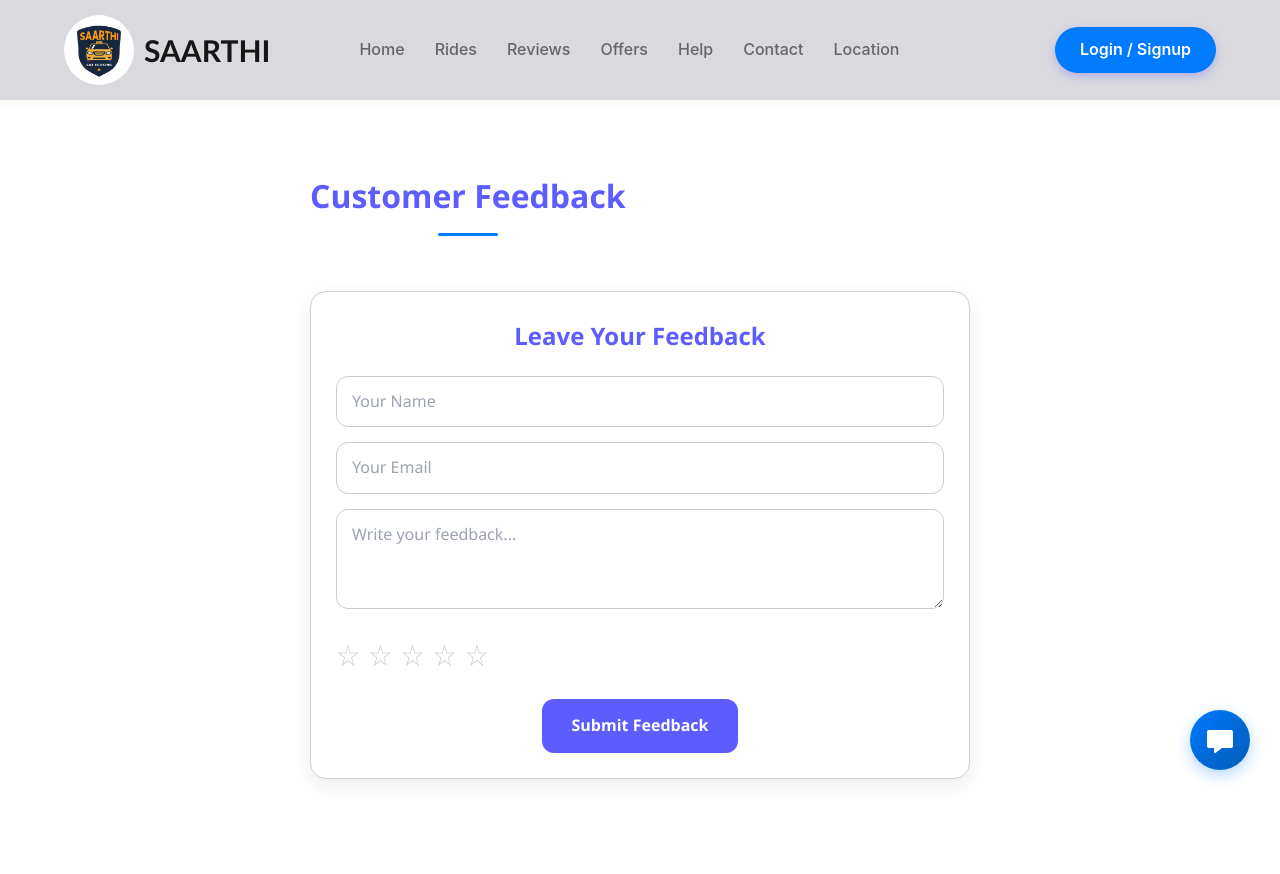
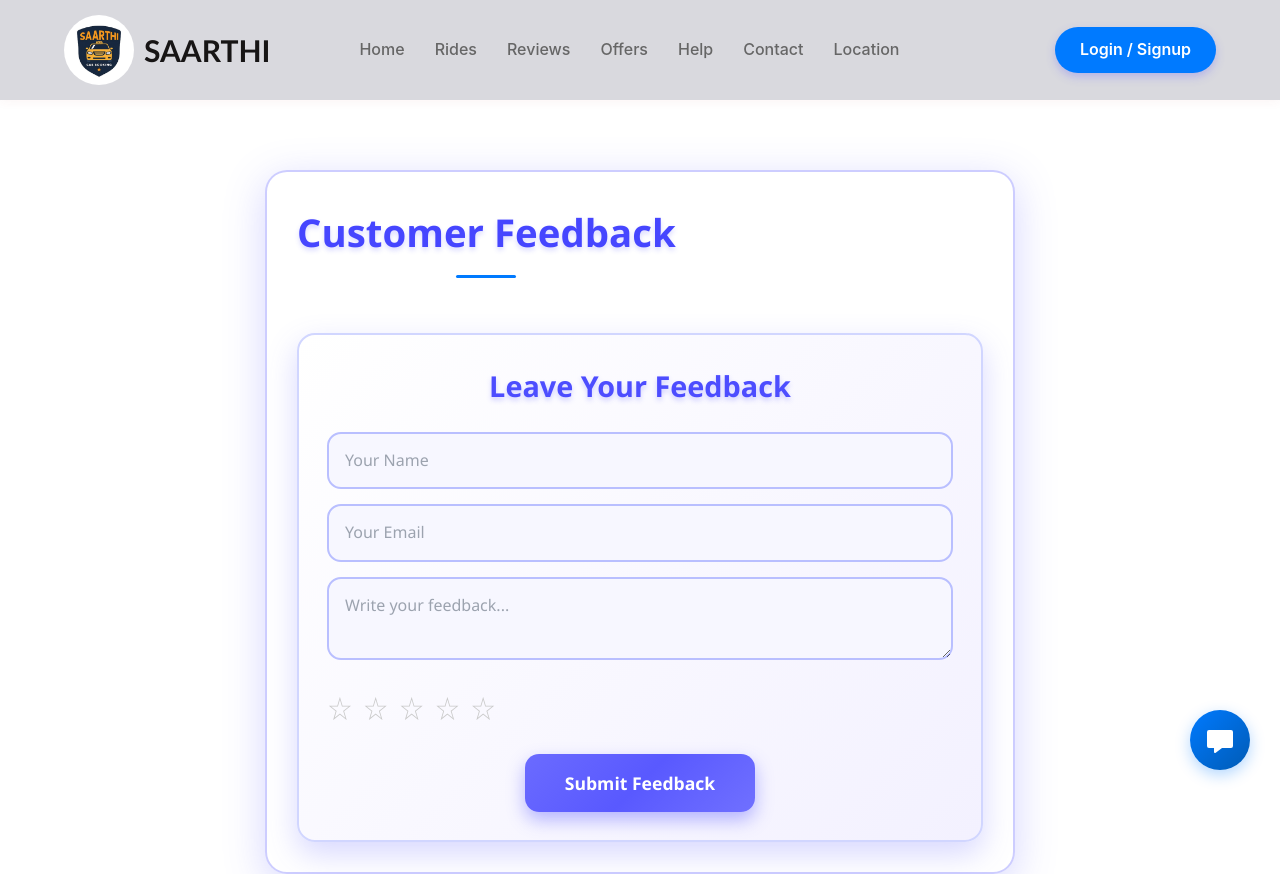
Before and after one commit to Sharmanovesh18/car_pooling-website, a React (Vite) app in the folder frontend/: page /reviews in a window 1280 px wide. Before the commit the page ends 800 px from the top, so only its background shows below. Built offline with nearby package versions, Linux system fonts and the light colour scheme.

Commit message:
Help page

```diff
--- a/frontend/src/components/HelpPage.css
+++ b/frontend/src/components/HelpPage.css
@@ -4,6 +4,7 @@
   color: var(--text-color);
 }
 
+/* Hero Section */
 .help-hero {
   text-align: center;
   padding: 70px 20px;
@@ -19,15 +20,30 @@
   font-size: 1.1rem;
 }
 
+/* Grid Layout – 3 Cards in One Line */
 .help-grid {
-  max-width: 600px;
+  max-width: 1200px;
   margin: 50px auto;
-  display: flex;
-  flex-direction: column;
+  display: grid;
+  grid-template-columns: repeat(3, 1fr);  /* 3 cards in one row */
   gap: 30px;
   padding: 0 20px;
 }
 
+/* Responsive Layout */
+@media (max-width: 900px) {
+  .help-grid {
+    grid-template-columns: repeat(2, 1fr); /* 2 per row on tablet */
+  }
+}
+
+@media (max-width: 600px) {
+  .help-grid {
+    grid-template-columns: 1fr; /* stack on mobile */
+  }
+}
+
+/* Card Styling */
 .help-card {
   background: var(--card-bg);
   border-radius: 14px;
@@ -42,12 +58,15 @@
   box-shadow: 0 15px 28px rgba(0, 0, 0, 0.2);
 }
 
+/* Image Styling (Equal Sizes) */
 .help-img {
   width: 100%;
-  height: 200px;
-  object-fit: cover;
+  height: 220px;      /* Adjust the height here */
+  object-fit: cover;  /* Prevents stretching */
+  border-bottom: 3px solid var(--primary-color);
 }
 
+/* Content Styling */
 .help-content {
   padding: 20px;
 }
@@ -62,6 +81,7 @@
   color: var(--light-text-color);
 }
 
+/* Button */
 .help-btn {
   display: inline-block;
   padding: 10px 24px;
--- a/frontend/src/components/ReviewPage.css
+++ b/frontend/src/components/ReviewPage.css
@@ -1,16 +1,39 @@
-.review-page {
-  max-width: 700px;
-  margin: 40px auto;
-  padding: 20px;
-  font-family: 'Segoe UI', Tahoma, Geneva, Verdana, sans-serif;
-  color: #333;
+/* Page Background */
+body {
+  background: linear-gradient(135deg, #dfe9ff, #f8e3ff, #e7f9ff);
+  background-size: 400% 400%;
+  animation: bgShift 12s ease infinite;
 }
 
+/* Smooth color-changing gradient animation */
+@keyframes bgShift {
+  0% { background-position: 0% 50%; }
+  50% { background-position: 100% 50%; }
+  100% { background-position: 0% 50%; }
+}
+
+/* Main Review Container */
+.review-page {
+  max-width: 750px;
+  margin: 60px auto;
+  padding: 30px;
+  border-radius: 22px;
+  font-family: 'Segoe UI', Tahoma, Geneva, Verdana, sans-serif;
+  color: #2b2b2b;
+  background: rgba(255, 255, 255, 0.6);
+  backdrop-filter: blur(12px);
+  border: 2px solid rgba(130, 130, 255, 0.4);
+  box-shadow: 0 10px 40px rgba(90, 90, 255, 0.25);
+}
+
+/* Title */
 h2 {
   text-align: center;
   margin-bottom: 30px;
-  font-size: 2em;
-  color: #5d5dff;
+  font-size: 2.4em;
+  font-weight: 800;
+  color: #4646ff;
+  text-shadow: 0 3px 5px rgba(70, 70, 255, 0.2);
 }
 
 /* Submitted Reviews */
@@ -19,111 +42,117 @@ h2 {
 }
 
 .review-card {
-  background: #ffffff;
-  padding: 20px;
-  border-radius: 16px;
-  margin-bottom: 20px;
-  box-shadow: 0 6px 15px rgba(0, 0, 0, 0.08);
-  border: 1px solid #e0e0e0;
-  transition: transform 0.2s, box-shadow 0.2s;
+  background: linear-gradient(145deg, #ffffff, #eef0ff);
+  padding: 22px;
+  border-radius: 18px;
+  margin-bottom: 22px;
+  border: 2px solid #cbcfff;
+  box-shadow: 0 8px 20px rgba(0, 0, 0, 0.1);
+  transition: transform 0.25s, box-shadow 0.25s, border-color 0.25s;
 }
 
 .review-card:hover {
-  transform: translateY(-3px);
-  box-shadow: 0 10px 25px rgba(0, 0, 0, 0.12);
+  transform: translateY(-6px);
+  border-color: #7b80ff;
+  box-shadow: 0 15px 35px rgba(123, 128, 255, 0.4);
 }
 
 .review-card h4 {
-  margin: 0 0 8px 0;
-  font-weight: 600;
+  margin: 0 0 10px 0;
+  font-weight: 700;
+  color: #3a3a6d;
 }
 
+/* Star Display */
 .review-stars {
-  color: #ffb800;
+  color: #ffcc33;
+  font-size: 24px;
   margin-bottom: 12px;
-  font-size: 22px;
+  text-shadow: 0 3px 5px rgba(255, 204, 51, 0.4);
 }
 
-/* Feedback Form */
+/* Review Form */
 .review-form {
-  background: #ffffff;
-  padding: 25px;
-  border-radius: 16px;
-  box-shadow: 0 6px 20px rgba(0,0,0,0.08);
-  border: 1px solid #d1d1d1;
+  background: linear-gradient(135deg, #ffffff, #f3f1ff);
+  padding: 28px;
+  border-radius: 18px;
+  border: 2px solid #d1d6ff;
+  box-shadow: 0 12px 30px rgba(100, 100, 255, 0.25);
 }
 
 .review-form h3 {
-  margin-top: 0;
-  margin-bottom: 20px;
-  color: #5d5dff;
-  font-size: 1.5em;
+  color: #4d4dff;
+  font-size: 1.8em;
+  margin-bottom: 22px;
   text-align: center;
+  font-weight: 700;
+  text-shadow: 0 3px 5px rgba(77, 77, 255, 0.25);
 }
 
+/* Inputs */
 .review-form input,
 .review-form textarea {
   width: 100%;
-  padding: 12px 15px;
+  padding: 14px 16px;
   margin-bottom: 15px;
-  border-radius: 12px;
-  border: 1px solid #ccc;
+  border-radius: 14px;
+  border: 2px solid #b9bfff;
+  background: #f7f7ff;
+  color: #333;
   font-size: 1em;
-  transition: border 0.2s, box-shadow 0.2s;
+  transition: 0.25s;
 }
 
 .review-form input:focus,
 .review-form textarea:focus {
-  outline: none;
-  border-color: #5d5dff;
-  box-shadow: 0 0 8px rgba(93, 93, 255, 0.3);
+  border-color: #6e6eff;
+  background: #ffffff;
+  box-shadow: 0 0 12px rgba(110, 110, 255, 0.45);
 }
 
-.review-form textarea {
-  min-height: 100px;
-  resize: vertical;
-}
-
-/* Star Rating */
+/* Star Rating Selection */
 .star-rating {
   display: flex;
-  gap: 8px;
+  gap: 10px;
   margin-bottom: 20px;
-  font-size: 30px;
+  font-size: 32px;
 }
 
 .star-rating span {
-  transition: transform 0.2s, color 0.2s;
-  color: #ccc;
+  cursor: pointer;
+  color: #c9c9c9;
+  transition: 0.25s;
 }
 
 .star-rating span.filled {
-  color: #ffb800;
+  color: #ffca2c;
+  text-shadow: 0 3px 5px rgba(255, 202, 44, 0.4);
 }
 
 .star-rating span:hover,
 .star-rating span:hover ~ span {
-  color: #ffb800;
-  transform: scale(1.2);
+  color: #ffd64d;
+  transform: scale(1.25);
 }
 
 /* Submit Button */
 .review-form button {
-  background-color: #5d5dff;
-  color: white;
+  background: linear-gradient(135deg, #6b6bff, #5959ff, #7070ff);
+  color: #fff;
   border: none;
-  padding: 14px 30px;
-  border-radius: 12px;
-  font-size: 1em;
+  padding: 15px 40px;
+  border-radius: 14px;
+  font-size: 1.1em;
   cursor: pointer;
-  font-weight: 600;
+  font-weight: 700;
+  margin: 0 auto;
   display: block;
-  margin: 0 auto;
-  transition: all 0.2s;
+  transition: 0.25s;
+  box-shadow: 0 8px 18px rgba(80, 80, 255, 0.4);
 }
 
 .review-form button:hover {
-  background-color: #4b4bdf;
-  transform: translateY(-2px);
-  box-shadow: 0 6px 12px rgba(0, 0, 0, 0.15);
+  background: linear-gradient(135deg, #4e4eff, #3e3ee6);
+  transform: translateY(-3px);
+  box-shadow: 0 12px 25px rgba(70, 70, 255, 0.55);
 }
```
Also changed, not shown: frontend/package.json (+2 -8 lines).
